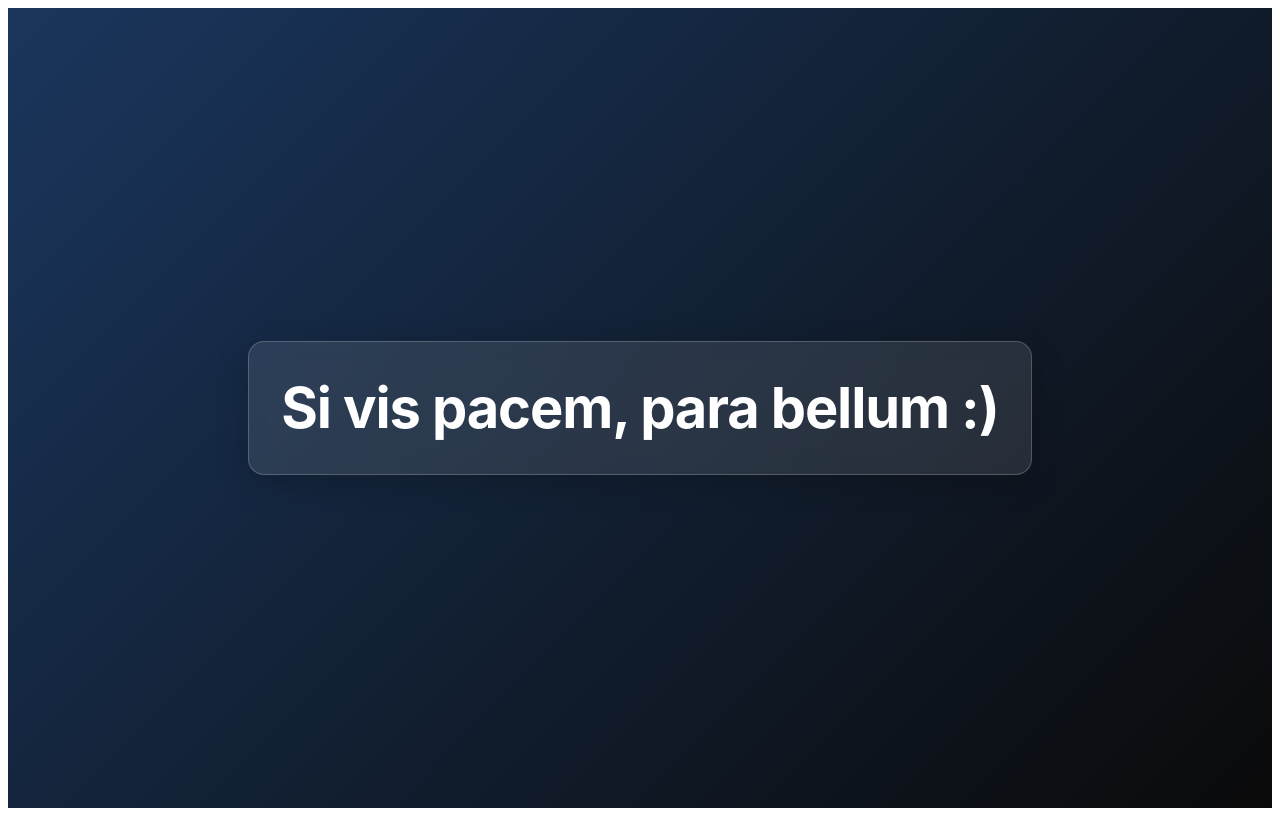
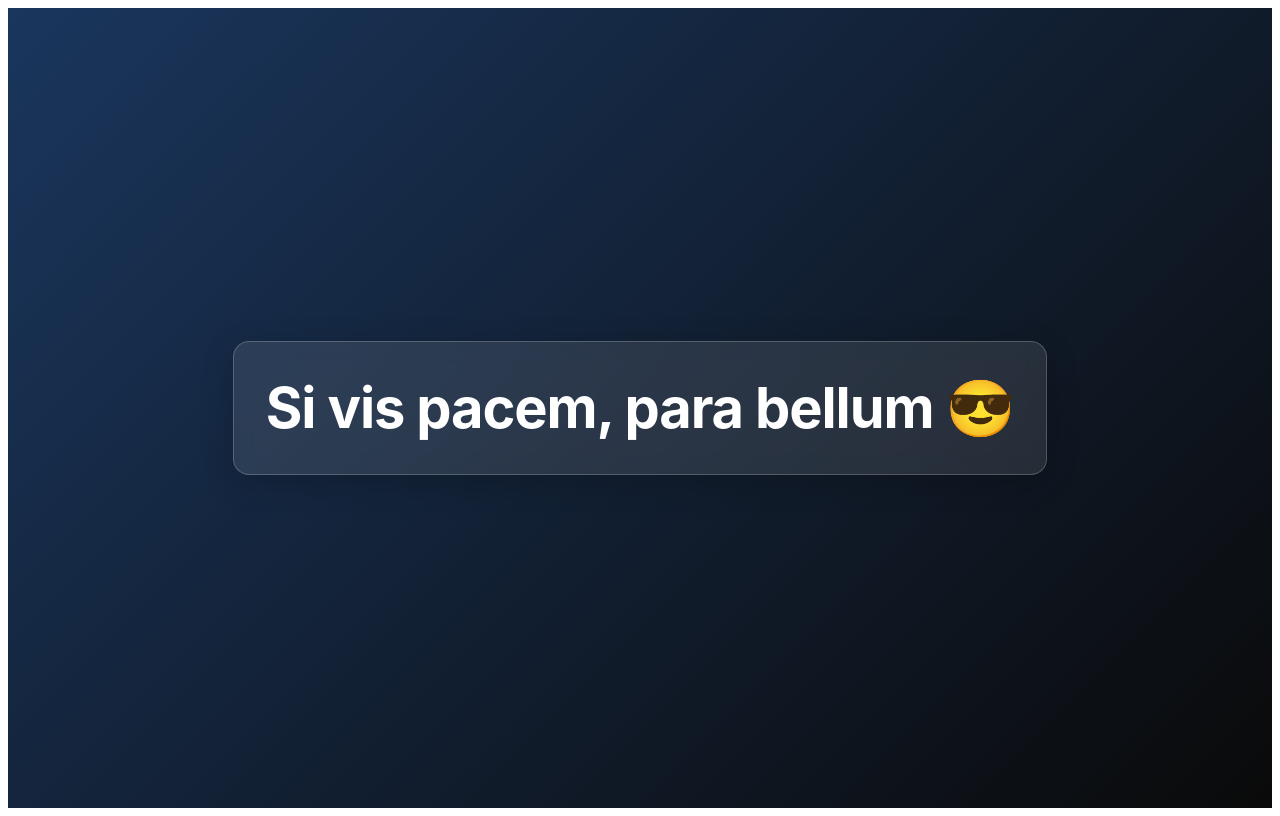
Before and after one commit to marcelolaux/clone-tabnews, a Next.js app: page / in a window 1280 px wide. Built offline with nearby package versions, Linux system fonts and the light colour scheme.

Commit message:
modificando estilo da página novamente

```diff
--- a/pages/index.js
+++ b/pages/index.js
@@ -25,7 +25,7 @@ function Home() {
                     border: "1px solid rgba(255, 255, 255, 0.2)",
                 }}
             >
-                Si vis pacem, para bellum :)
+                Si vis pacem, para bellum 😎
             </h1>
         </div>
     );
```
